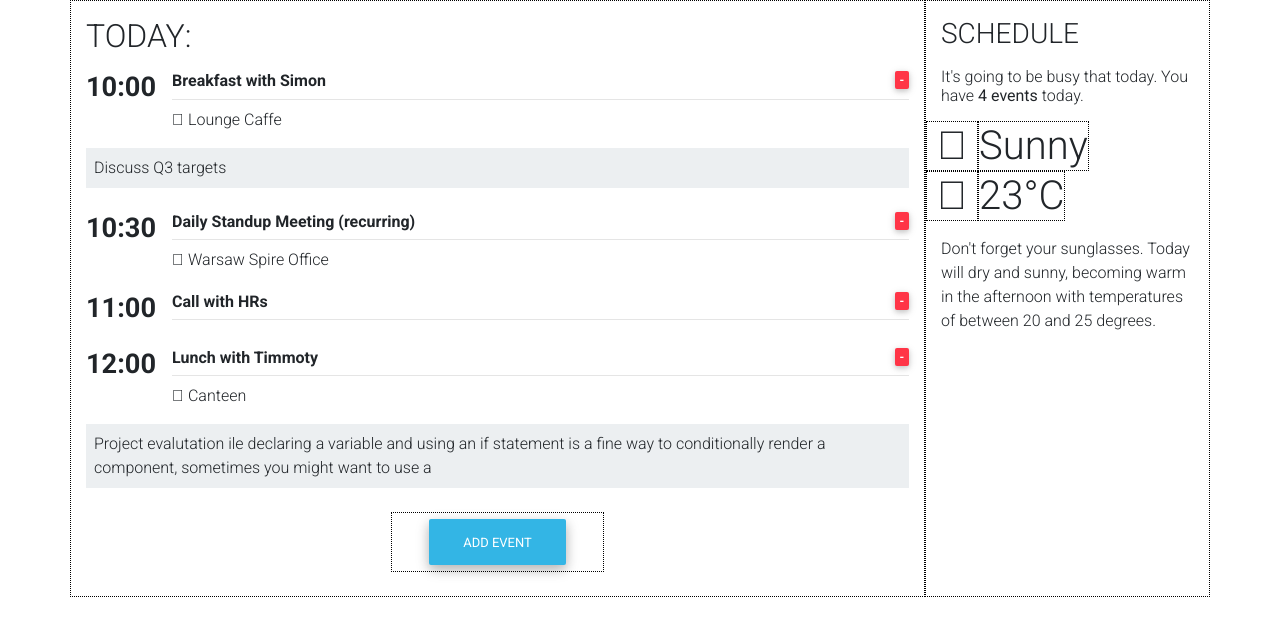
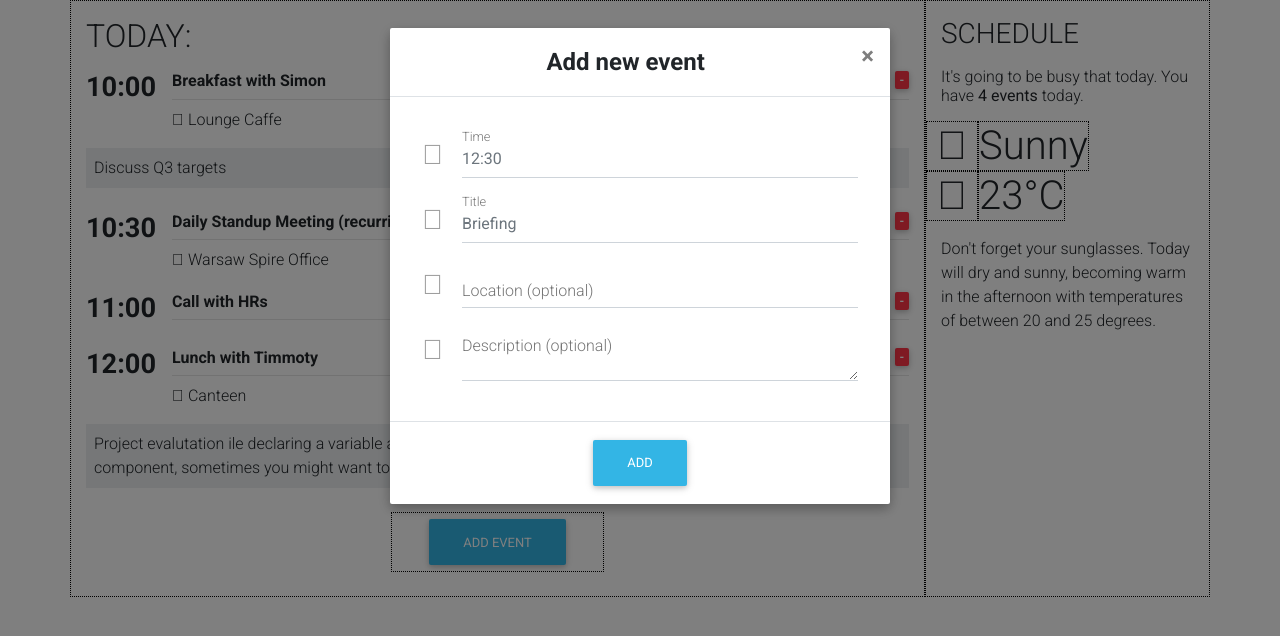
Before and after one commit to ManliestBen/daily-agenda, a React (Create React App) app: page / in a window 1280 px wide. Both pictures are taken after a click on the button "ADD EVENT". Shown: the top 636 px of the page. Built offline with nearby package versions, Linux system fonts and the light colour scheme.

Commit message:
add ability to add event

```diff
--- a/src/index.js
+++ b/src/index.js
@@ -15,6 +15,7 @@ class App extends Component {
     constructor(props) {
       super(props);
       this.state = {
+        modal: false,
         events: [
           {
             id: 1,
@@ -41,9 +42,41 @@ class App extends Component {
         ]
       };
     }
+    addEvent = () => {
+      var newArray = [...this.state.events];
+      newArray.push({
+        id: newArray.length ? newArray[newArray.length - 1].id + 1 : 1,
+        time: this.state.time,
+        title: this.state.title,
+        location: this.state.location,
+        description: this.state.description,
+        value: this.var > 5 ? "Its's grater then 5" : "Its lower or equal 5"
+      });
+      this.setState({ events: newArray });
+      this.setState({
+        time: "",
+        title: "",
+        location: "",
+        description: ""
+      });
+    };
+
+    handleInputChange = inputName => value => {
+      const nextValue = value;
+
+      this.setState({
+        [inputName]: nextValue
+      });
+    };
+
     handleDelete = eventId => {
       const events = this.state.events.filter(e => e.id !== eventId);
       this.setState({ events });
+    };
+    toggleModal = () => {
+      this.setState({
+        modal: !this.state.modal
+      });
     };
 
     render() {
@@ -68,7 +101,7 @@ class App extends Component {
                 </div>
                 <MDBRow className="mb-4">
                   <MDBCol xl="3" md="6" className="mx-auto text-center">
-                    <MDBBtn color="info" rounded>
+                    <MDBBtn color="info" rounded onClick={this.toggleModal}>
                       Add Event
                     </MDBBtn>
                   </MDBCol>
@@ -102,6 +135,65 @@ class App extends Component {
               </MDBCol>
             </MDBRow>
           </MDBContainer>
+
+          <MDBModal isOpen={this.state.modal} toggle={this.toggleModal}>
+            <MDBModalHeader
+              className="text-center"
+              titleClass="w-100 font-weight-bold"
+              toggle={this.toggleModal}
+            >
+              Add new event
+            </MDBModalHeader>
+            <MDBModalBody>
+              <form className="mx-3 grey-text">
+                <MDBInput
+                  name="time"
+                  label="Time"
+                  icon="clock"
+                  hint="12:30"
+                  group
+                  type="text"
+                  getValue={this.handleInputChange("time")}
+                />
+                <MDBInput
+                  name="title"
+                  label="Title"
+                  icon="edit"
+                  hint="Briefing"
+                  group
+                  type="text"
+                  getValue={this.handleInputChange("title")}
+                />
+                <MDBInput
+                  name="location"
+                  label="Location (optional)"
+                  icon="map"
+                  group
+                  type="text"
+                  getValue={this.handleInputChange("location")}
+                />
+                <MDBInput
+                  name="description"
+                  label="Description (optional)"
+                  icon="sticky-note"
+                  group
+                  type="textarea"
+                  getValue={this.handleInputChange("description")}
+                />
+              </form>
+            </MDBModalBody>
+            <MDBModalFooter className="justify-content-center">
+              <MDBBtn
+                color="info"
+                onClick={() => {
+                  this.toggleModal();
+                  this.addEvent();
+                }}
+              >
+                Add
+              </MDBBtn>
+            </MDBModalFooter>
+          </MDBModal>
         </React.Fragment>
       );
     }
```
